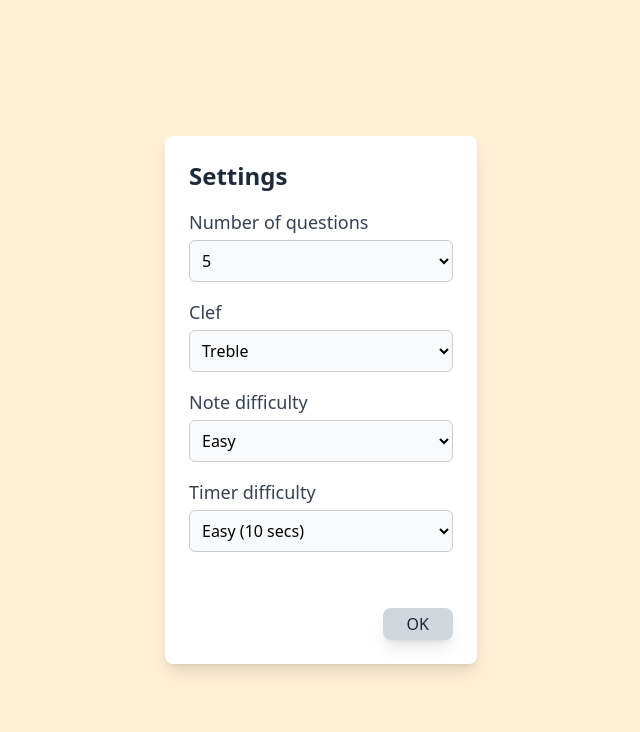
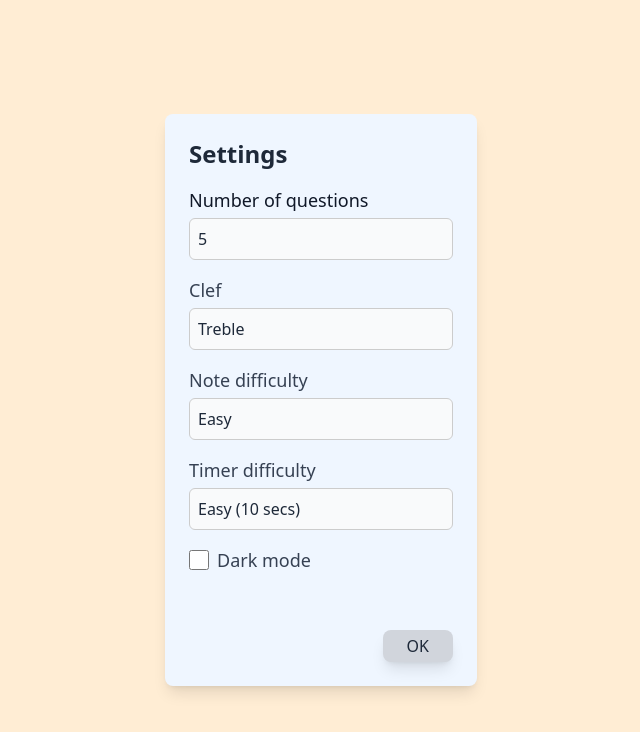
Before and after one commit to ConForza/Note-game, a React (Vite) app: page / in a window 1280 px wide. Both pictures are taken after a click on the button "Settings". Shown: the top 732 px of the page, without its empty margins (319-959 px from the left). Built offline with nearby package versions, Linux system fonts and the light colour scheme.

Commit message:
Add dark mode

```diff
--- a/package.json
+++ b/package.json
@@ -1,7 +1,7 @@
 {
   "name": "note-identification-game",
   "private": true,
-  "version": "1.0.0",
+  "version": "1.0.1",
   "homepage": "https://conforza.github.io/Note-game",
   "type": "module",
   "scripts": {
@@ -18,7 +18,6 @@
     "react": "^18.3.1",
     "react-dom": "^18.3.1",
     "serve": "^14.2.4",
-    "tailwindcss": "^4.1.1",
     "vite-plugin-commonjs": "^0.10.4"
   },
   "devDependencies": {
@@ -32,6 +31,7 @@
     "eslint-plugin-react-refresh": "^0.4.14",
     "gh-pages": "^6.3.0",
     "globals": "^15.11.0",
+    "tailwindcss": "^4.1.8",
     "vite": "^6.2.0",
     "vite-plugin-pwa": "^1.0.0",
     "vite-plugin-static-copy": "^2.3.1"
--- a/src/App.jsx
+++ b/src/App.jsx
@@ -10,6 +10,7 @@ function App() {
     noOfQuestions: "5",
     timeLimit: "10000",
   });
+  const [isDarkMode, setIsDarkMode] = useState(false);
 
   function handleRoute(route) {
     setRoute(route);
@@ -22,8 +23,13 @@ function App() {
     }));
   }
 
+  function handleDarkMode(event) {
+    setIsDarkMode(event.target.checked);
+  }
+
   return (
-    <div className="h-dvh w-dvw bg-orange-100 flex flex-col items-center justify-center">
+    <div className={isDarkMode ? "dark" : ""}>
+      <div className="h-dvh w-dvw bg-orange-100 dark:bg-neutral-900 text-gray-900 dark:text-neutral-100 flex flex-col items-center justify-center">
         <div className="w-90 p-6 flex justify-center">
           {route === "quiz" && (
             <QuizPage
@@ -40,13 +46,13 @@ function App() {
                 <div className="space-x-4 mb-10">
                   <button
                     onClick={() => handleRoute("quiz")}
-                  className="bg-blue-500 text-white w-30 py-3 rounded-lg shadow-lg hover:bg-blue-600 transition"
+                    className="bg-blue-500 text-white w-30 py-3 rounded-lg shadow-lg hover:bg-blue-600 dark:bg-blue-600 dark:hover:bg-blue-500 transition"
                   >
                     Start
                   </button>
                   <button
                     onClick={() => handleRoute("settings")}
-                  className="bg-gray-300 text-gray-800 w-30 py-3 rounded-lg shadow-lg hover:bg-gray-400 transition"
+                    className="bg-gray-300 text-gray-800 w-30 py-3 rounded-lg shadow-lg dark:bg-neutral-700 dark:text-gray-100 dark:hover:bg-neutral-600 hover:bg-gray-400 transition"
                   >
                     Settings
                   </button>
@@ -59,9 +65,12 @@ function App() {
             <Settings
               handleSettingsChange={handleSettingsChange}
               handleRestartQuiz={() => handleRoute("menu")}
+              handleDarkMode={handleDarkMode}
               settings={noteSettings}
+              isDarkMode={isDarkMode}
             />
           )}
+        </div>
       </div>
     </div>
   );
--- a/src/components/Gameover.jsx
+++ b/src/components/Gameover.jsx
@@ -3,10 +3,10 @@ import RestartBtn from "./RestartBtn";
 export default function Gameover({ answers, noteSettings, handleRestartQuiz }) {
   return (
     <div>
-      <h2 className="text-3xl font-bold text-center text-gray-600 mb-4">
+      <h2 className="text-3xl font-bold text-center text-gray-600 dark:text-neutral-100 mb-4">
         Game Over
       </h2>
-      <h4 className="text-xl text-center text-gray-700 mb-6">
+      <h4 className="text-xl text-center text-gray-700 dark:text-neutral-200 mb-6">
         {`You got ${
           answers.filter((isAnswerCorrect) => isAnswerCorrect).length
         }/${noteSettings.noOfQuestions} questions correct`}
--- a/src/components/Notename.jsx
+++ b/src/components/Notename.jsx
@@ -3,7 +3,13 @@ export default function Notename({ answer, handleAnswers, buttonState, id }) {
     <div className="flex flex-col gap-3">
       <li>
         <button
-          className={`min-w-full text-center px-4 py-3 border border-blue-200 bg-blue-50 text-blue-700 font-bold font-sans rounded-2xl shadow-sm hover:bg-blue-100 transition-colors ${buttonState["states"][id]}`}
+          className={`min-w-full text-center px-4 py-3 border
+              border-blue-200 dark:border-blue-600
+              bg-blue-50 dark:bg-neutral-700
+              text-blue-700 dark:text-neutral-100
+              font-bold font-sans rounded-2xl shadow-sm
+              hover:bg-blue-100 dark:hover:bg-neutral-600
+              transition-colors ${buttonState["states"][id]}`}
           id={id}
           disabled={buttonState["status"] === "disabled"}
           onClick={(e) => handleAnswers(e)}
--- a/src/components/QuestionTimer.jsx
+++ b/src/components/QuestionTimer.jsx
@@ -24,11 +24,11 @@ export default function QuestionTimer({ timeLimit, onTimeout, buttonState }) {
   return (
     <progress
       className="w-full h-2 rounded-full overflow-hidden
-    [appearance:none] bg-gray-200
-    [&::-webkit-progress-bar]:bg-gray-200
-    [&::-webkit-progress-value]:bg-blue-600 [&::-webkit-progress-value]:rounded-full
-    [&::-moz-progress-bar]:bg-blue-600
-    transition-opacity duration-300"
+             [appearance:none] bg-gray-200 dark:bg-neutral-700
+             [&::-webkit-progress-bar]:bg-gray-200 dark:[&::-webkit-progress-bar]:bg-neutral-700
+             [&::-webkit-progress-value]:bg-blue-600 [&::-webkit-progress-value]:rounded-full
+             [&::-moz-progress-bar]:bg-blue-600
+             transition-opacity duration-300"
       max={timeLimit}
       value={remainingTime}
       style={{
--- a/src/components/RestartBtn.jsx
+++ b/src/components/RestartBtn.jsx
@@ -2,7 +2,7 @@ export default function RestartBtn({ handleRestart, children }) {
   return (
     <button
       onClick={handleRestart}
-      className="bg-gray-300 text-gray-800 px-6 py-1 mt-10 rounded-lg shadow-lg hover:bg-gray-400 transition"
+      className="bg-gray-300 text-gray-800 px-6 py-1 mt-10 rounded-lg shadow-lg hover:bg-gray-400 dark:bg-neutral-700 dark:hover:bg-neutral-600 dark:text-neutral-100 transition"
     >
       {children}
     </button>
--- a/src/components/Settings.jsx
+++ b/src/components/Settings.jsx
@@ -4,19 +4,28 @@ export default function Settings({
   settings,
   handleSettingsChange,
   handleRestartQuiz,
+  handleDarkMode,
+  isDarkMode,
 }) {
   return (
-    <div className="bg-white p-6 rounded-lg shadow-lg w-full">
-      <h2 className="text-2xl font-bold text-gray-800 mb-4">Settings</h2>
+    <div className="border-blue-200 bg-blue-50 dark:bg-neutral-800 p-6 rounded-lg shadow-lg w-full">
+      <h2 className="text-2xl font-bold text-gray-800 dark:text-gray-100 mb-4">
+        Settings
+      </h2>
 
       <div className="space-y-4">
         <div>
-          <p className="text-lg text-gray-700">Number of questions</p>
+          <p className="text-lg">Number of questions</p>
           <select
             onChange={(event) => handleSettingsChange(event)}
             defaultValue={settings.noOfQuestions}
             name="noOfQuestions"
-            className="w-full p-2 mt-1 border rounded-lg bg-gray-50 focus:outline-none focus:ring-2 focus:ring-blue-500"
+            className="w-full p-2 mt-1 border rounded-lg
+             bg-gray-50 dark:bg-neutral-700
+             text-gray-800
+             border-gray-300 dark:border-neutral-600
+             focus:outline-none focus:ring-2 focus:ring-blue-500
+             appearance-none"
           >
             <option value="5">5</option>
             <option value="10">10</option>
@@ -25,12 +34,17 @@ export default function Settings({
         </div>
 
         <div>
-          <p className="text-lg text-gray-700">Clef</p>
+          <p className="text-lg text-gray-700 dark:text-gray-100">Clef</p>
           <select
             onChange={(event) => handleSettingsChange(event)}
             defaultValue={settings.mode}
             name="mode"
-            className="w-full p-2 mt-1 border rounded-lg bg-gray-50 focus:outline-none focus:ring-2 focus:ring-blue-500"
+            className="w-full p-2 mt-1 border rounded-lg
+             bg-gray-50 dark:bg-neutral-700
+             text-gray-800
+             border-gray-300 dark:border-neutral-600
+             focus:outline-none focus:ring-2 focus:ring-blue-500
+             appearance-none"
           >
             <option value="treble">Treble</option>
             <option value="bass">Bass</option>
@@ -39,12 +53,19 @@ export default function Settings({
         </div>
 
         <div>
-          <p className="text-lg text-gray-700">Note difficulty</p>
+          <p className="text-lg text-gray-700 dark:text-gray-100">
+            Note difficulty
+          </p>
           <select
             onChange={(event) => handleSettingsChange(event)}
             defaultValue={settings.difficulty}
             name="difficulty"
-            className="w-full p-2 mt-1 border rounded-lg bg-gray-50 focus:outline-none focus:ring-2 focus:ring-blue-500"
+            className="w-full p-2 mt-1 border rounded-lg
+             bg-gray-50 dark:bg-neutral-700
+             text-gray-800
+             border-gray-300 dark:border-neutral-600
+             focus:outline-none focus:ring-2 focus:ring-blue-500
+             appearance-none"
           >
             <option value="1">Easy</option>
             <option value="2">Hard</option>
@@ -52,17 +73,42 @@ export default function Settings({
         </div>
 
         <div>
-          <p className="text-lg text-gray-700">Timer difficulty</p>
+          <p className="text-lg text-gray-700 dark:text-gray-100">
+            Timer difficulty
+          </p>
           <select
             onChange={(event) => handleSettingsChange(event)}
             defaultValue={settings.timeLimit}
             name="timeLimit"
-            className="w-full p-2 mt-1 border rounded-lg bg-gray-50 focus:outline-none focus:ring-2 focus:ring-blue-500"
+            className="w-full p-2 mt-1 border rounded-lg
+             bg-gray-50 dark:bg-neutral-700
+             text-gray-800
+             border-gray-300 dark:border-neutral-600
+             focus:outline-none focus:ring-2 focus:ring-blue-500
+             appearance-none"
           >
             <option value="10000">Easy (10 secs)</option>
             <option value="5000">Medium (5 secs)</option>
             <option value="2500">Hard (2 secs)</option>
           </select>
+        </div>
+        <div className="flex items-center space-x-2">
+          <input
+            type="checkbox"
+            id="darkMode"
+            name="darkMode"
+            className="form-checkbox h-5 w-5 text-blue-600
+      rounded focus:ring-blue-500 dark:bg-neutral-700
+      dark:border-neutral-600 dark:checked:bg-blue-500"
+            onClick={(e) => handleDarkMode(e)}
+            checked={isDarkMode}
+          />
+          <label
+            htmlFor="darkMode"
+            className="text-lg text-gray-700  dark:text-gray-100"
+          >
+            Dark mode
+          </label>
         </div>
         <div className="flex flex-row justify-end">
           <RestartBtn handleRestart={handleRestartQuiz}>OK</RestartBtn>
--- a/src/index.css
+++ b/src/index.css
@@ -1,4 +1,5 @@
 @import "tailwindcss";
+@custom-variant dark (&:where(.dark, .dark *));
 
 html {
   position: static;
--- /dev/null
+++ b/tailwind.config.js
@@ -0,0 +1,9 @@
+/** @type {import('tailwindcss').Config} */
+export default {
+  content: ["./src/**/*.{js,jsx,ts,tsx}"],
+  theme: {
+    extend: {},
+    darkMode: "class",
+  },
+  plugins: [],
+};
```
Also changed, not shown: 1 other file (tests, documents, lock files or other folders). Lines whose indentation alone changed are shown as unchanged.
